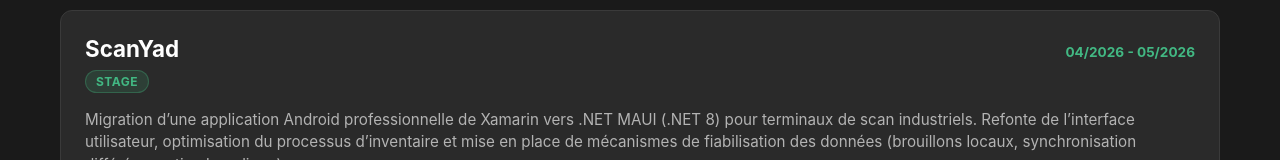
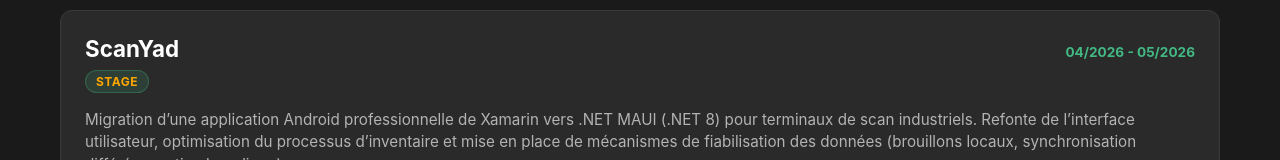
Before and after one commit to Guillaume-Btn/Portfolio, a Vue app: page /projects in a window 1280 px wide. Shown: the part 475-635 px from the top of the page. Built offline with nearby package versions, Linux system fonts and the light colour scheme.

Commit message:
couleur trop similaire donc orange

```diff
--- a/src/components/ProjectComponent.vue
+++ b/src/components/ProjectComponent.vue
@@ -71,7 +71,7 @@
 /* Couleurs spécifiques par contexte */
 .context-stage {
   background-color: rgba(66, 184, 131, 0.15);
-  color: #42b883; /* Vert Vue.js */
+  color: orange;
   border: 1px solid rgba(66, 184, 131, 0.3);
 }
 
```
